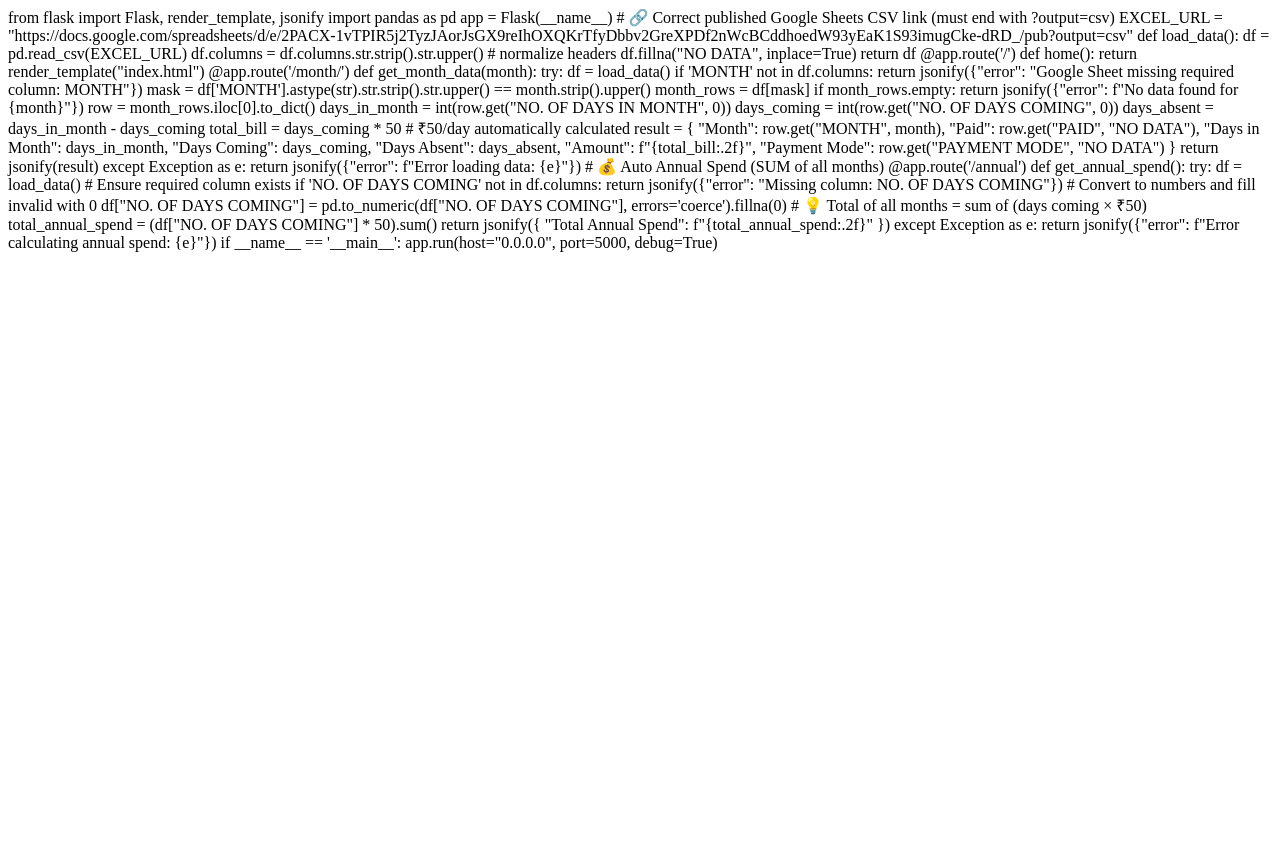
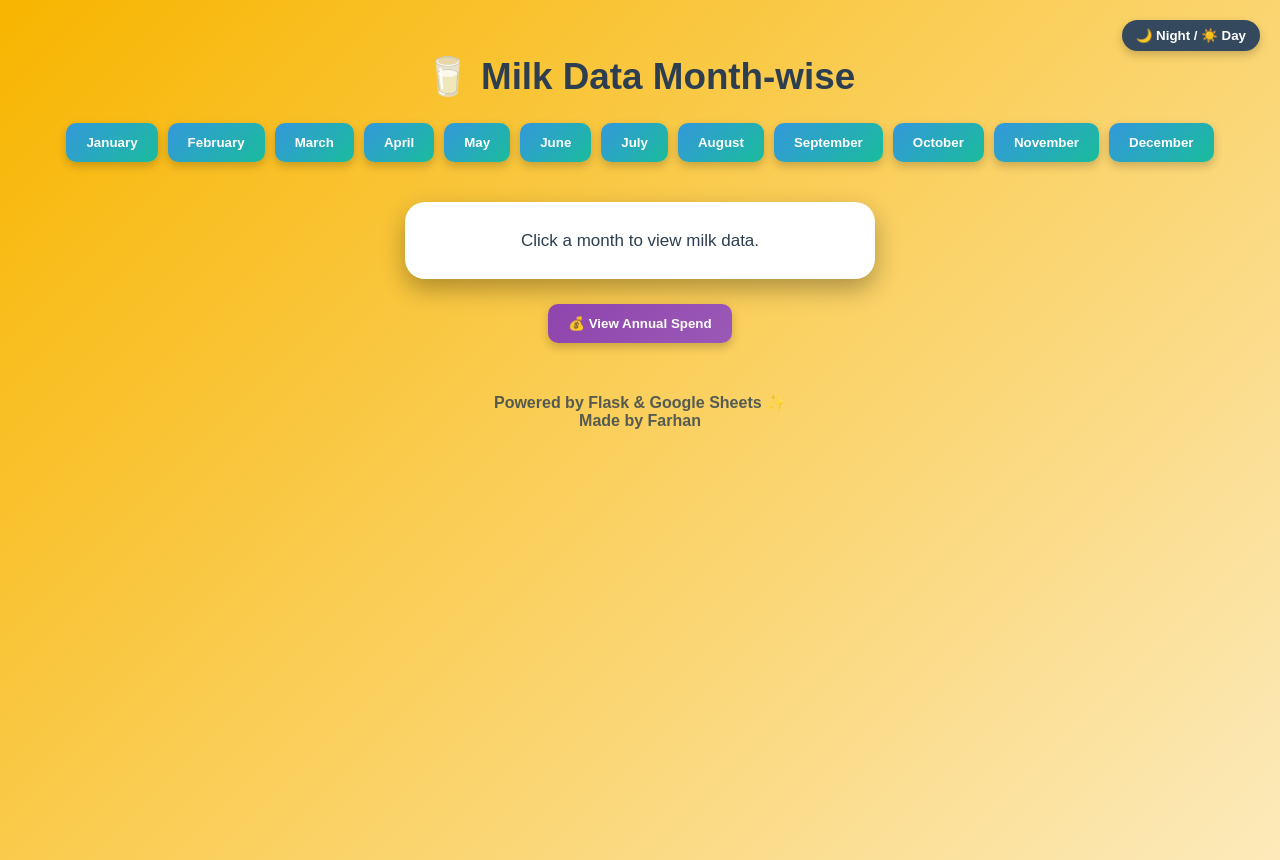
Before and after one commit to rizwiadnan1029-boop/HUBRANGE, a Flask app: page / in a window 1280 px wide. Before the commit the page ends 252 px from the top, so only its background shows below. Run offline with Flask 3, Linux system fonts and the light colour scheme.

Commit message:
Update index.html

```diff
--- a/templates/index.html
+++ b/templates/index.html
@@ -1,81 +1,192 @@
-from flask import Flask, render_template, jsonify
-import pandas as pd
-
-app = Flask(__name__)
-
-# 🔗 Correct published Google Sheets CSV link (must end with ?output=csv)
-EXCEL_URL = "https://docs.google.com/spreadsheets/d/e/2PACX-1vTPIR5j2TyzJAorJsGX9reIhOXQKrTfyDbbv2GreXPDf2nWcBCddhoedW93yEaK1S93imugCke-dRD_/pub?output=csv"
-
-def load_data():
-    df = pd.read_csv(EXCEL_URL)
-    df.columns = df.columns.str.strip().str.upper()  # normalize headers
-    df.fillna("NO DATA", inplace=True)
-    return df
-
-@app.route('/')
-def home():
-    return render_template("index.html")
-
-@app.route('/month/<month>')
-def get_month_data(month):
-    try:
-        df = load_data()
-
-        if 'MONTH' not in df.columns:
-            return jsonify({"error": "Google Sheet missing required column: MONTH"})
-
-        mask = df['MONTH'].astype(str).str.strip().str.upper() == month.strip().upper()
-        month_rows = df[mask]
-
-        if month_rows.empty:
-            return jsonify({"error": f"No data found for {month}"})
-
-        row = month_rows.iloc[0].to_dict()
-
-        days_in_month = int(row.get("NO. OF DAYS IN MONTH", 0))
-        days_coming = int(row.get("NO. OF DAYS COMING", 0))
-        days_absent = days_in_month - days_coming
-        total_bill = days_coming * 50  # ₹50/day automatically calculated
-
-        result = {
-            "Month": row.get("MONTH", month),
-            "Paid": row.get("PAID", "NO DATA"),
-            "Days in Month": days_in_month,
-            "Days Coming": days_coming,
-            "Days Absent": days_absent,
-            "Amount": f"{total_bill:.2f}",
-            "Payment Mode": row.get("PAYMENT MODE", "NO DATA")
+<!DOCTYPE html>
+<html lang="en">
+<head>
+    <meta charset="UTF-8">
+    <title>Milk Data Viewer</title>
+    <style>
+        :root {
+            --bg: linear-gradient(135deg, #f8b500, #fceabb);
+            --text: #2c3e50;
+            --card-bg: white;
+        }
+        body.dark {
+            --bg: linear-gradient(135deg, #0f2027, #203a43, #2c5364);
+            --text: #ecf0f1;
+            --card-bg: #1e272e;
         }
 
-        return jsonify(result)
+        body {
+            font-family: 'Poppins', sans-serif;
+            text-align: center;
+            margin: 0;
+            background: var(--bg);
+            min-height: 100vh;
+            padding: 30px;
+            color: var(--text);
+            transition: background 0.5s, color 0.5s;
+        }
 
-    except Exception as e:
-        return jsonify({"error": f"Error loading data: {e}"})
+        h1 {
+            font-size: 2.3em;
+            margin-bottom: 25px;
+        }
 
+        #buttons {
+            display: flex;
+            flex-wrap: wrap;
+            justify-content: center;
+            gap: 10px;
+            margin-bottom: 40px;
+        }
 
-# 💰 Auto Annual Spend (SUM of all months)
-@app.route('/annual')
-def get_annual_spend():
-    try:
-        df = load_data()
+        button {
+            padding: 12px 20px;
+            border-radius: 10px;
+            border: none;
+            cursor: pointer;
+            background: linear-gradient(135deg, #3498db, #1abc9c);
+            color: white;
+            font-weight: bold;
+            box-shadow: 0 4px 10px rgba(0,0,0,0.2);
+            transition: transform 0.2s ease, background 0.3s ease;
+        }
 
-        # Ensure required column exists
-        if 'NO. OF DAYS COMING' not in df.columns:
-            return jsonify({"error": "Missing column: NO. OF DAYS COMING"})
+        button:hover {
+            transform: scale(1.08);
+            background: linear-gradient(135deg, #16a085, #2980b9);
+        }
 
-        # Convert to numbers and fill invalid with 0
-        df["NO. OF DAYS COMING"] = pd.to_numeric(df["NO. OF DAYS COMING"], errors='coerce').fillna(0)
+        #output {
+            background: var(--card-bg);
+            max-width: 420px;
+            margin: 0 auto;
+            border-radius: 20px;
+            padding: 25px;
+            box-shadow: 0 10px 25px rgba(0,0,0,0.3);
+            color: var(--text);
+            font-size: 17px;
+            line-height: 1.6;
+            transition: all 0.4s ease;
+        }
 
-        # 💡 Total of all months = sum of (days coming × ₹50)
-        total_annual_spend = (df["NO. OF DAYS COMING"] * 50).sum()
+        #output h2 {
+            background: linear-gradient(135deg, #e67e22, #f1c40f);
+            color: white;
+            padding: 10px 0;
+            border-radius: 10px;
+            margin-bottom: 20px;
+        }
 
-        return jsonify({
-            "Total Annual Spend": f"{total_annual_spend:.2f}"
-        })
+        #annual {
+            margin-top: 25px;
+            background: linear-gradient(135deg, #8e44ad, #9b59b6);
+        }
 
-    except Exception as e:
-        return jsonify({"error": f"Error calculating annual spend: {e}"})
+        footer {
+            margin-top: 50px;
+            font-weight: bold;
+            opacity: 0.8;
+        }
 
+        .toggle-btn {
+            position: absolute;
+            top: 20px;
+            right: 20px;
+            background: #34495e;
+            color: white;
+            border: none;
+            border-radius: 20px;
+            padding: 8px 14px;
+            cursor: pointer;
+            transition: background 0.3s;
+        }
 
-if __name__ == '__main__':
-    app.run(host="0.0.0.0", port=5000, debug=True)
+        .toggle-btn:hover {
+            background: #2ecc71;
+        }
+    </style>
+</head>
+<body>
+    <button class="toggle-btn" onclick="toggleTheme()">🌙 Night / ☀️ Day</button>
+
+    <h1>🥛 Milk Data Month-wise</h1>
+
+    <div id="buttons">
+        <script>
+            const months = [
+                "January","February","March","April","May","June",
+                "July","August","September","October","November","December"
+            ];
+            months.forEach(m => {
+                document.write(`<button onclick="getData('${m}')">${m}</button>`);
+            });
+        </script>
+    </div>
+
+    <div id="output">Click a month to view milk data.</div>
+
+    <button id="annual" onclick="getAnnual()">💰 View Annual Spend</button>
+    <div id="annualResult"></div>
+
+    <footer>
+        Powered by Flask & Google Sheets ✨
+        <div class="credit">Made by Farhan</div>
+    </footer>
+
+    <script>
+        // 🌗 Theme Toggle with Memory
+        const theme = localStorage.getItem("theme");
+        if (theme === "dark") document.body.classList.add("dark");
+
+        function toggleTheme() {
+            document.body.classList.toggle("dark");
+            localStorage.setItem("theme", document.body.classList.contains("dark") ? "dark" : "light");
+        }
+
+        // ⚡ Fetch Month Data
+        async function getData(month) {
+            const out = document.getElementById("output");
+            out.innerHTML = `<h2>${month}</h2><div>Loading...</div>`;
+
+            try {
+                const res = await fetch(`/month/${month}`, { cache: "no-store" });
+                const data = await res.json();
+
+                if (data.error) {
+                    out.innerHTML = `<b style='color:red;'>${data.error}</b>`;
+                    return;
+                }
+
+                out.innerHTML = `
+                    <h2>${data.Month}</h2>
+                    <div><b>Paid:</b> ${data.Paid}</div>
+                    <div><b>No. of Days in Month:</b> ${data["Days in Month"]}</div>
+                    <div><b>No. of Days Coming:</b> ${data["Days Coming"]}</div>
+                    <div><b>No. of Days Absent:</b> ${data["Days Absent"]}</div>
+                    <div><b>Amount (₹50/day):</b> ₹${data.Amount}</div>
+                    <div><b>Payment Mode:</b> ${data["Payment Mode"]}</div>
+                `;
+            } catch (err) {
+                out.innerHTML = `<b style='color:red;'>Error loading data.</b>`;
+            }
+        }
+
+        // 💰 Fetch Total Annual Spend
+        async function getAnnual() {
+            const resultDiv = document.getElementById("annualResult");
+            resultDiv.innerHTML = "Calculating...";
+            try {
+                const res = await fetch("/annual", { cache: "no-store" });
+                const data = await res.json();
+                if (data.error) {
+                    resultDiv.innerHTML = `<b style='color:red;'>${data.error}</b>`;
+                    return;
+                }
+                resultDiv.innerHTML = `<h3>Total Annual Spend: ₹${data["Total Annual Spend"]}</h3>`;
+            } catch {
+                resultDiv.innerHTML = "<b style='color:red;'>Error calculating total.</b>";
+            }
+        }
+    </script>
+</body>
+</html>
```
